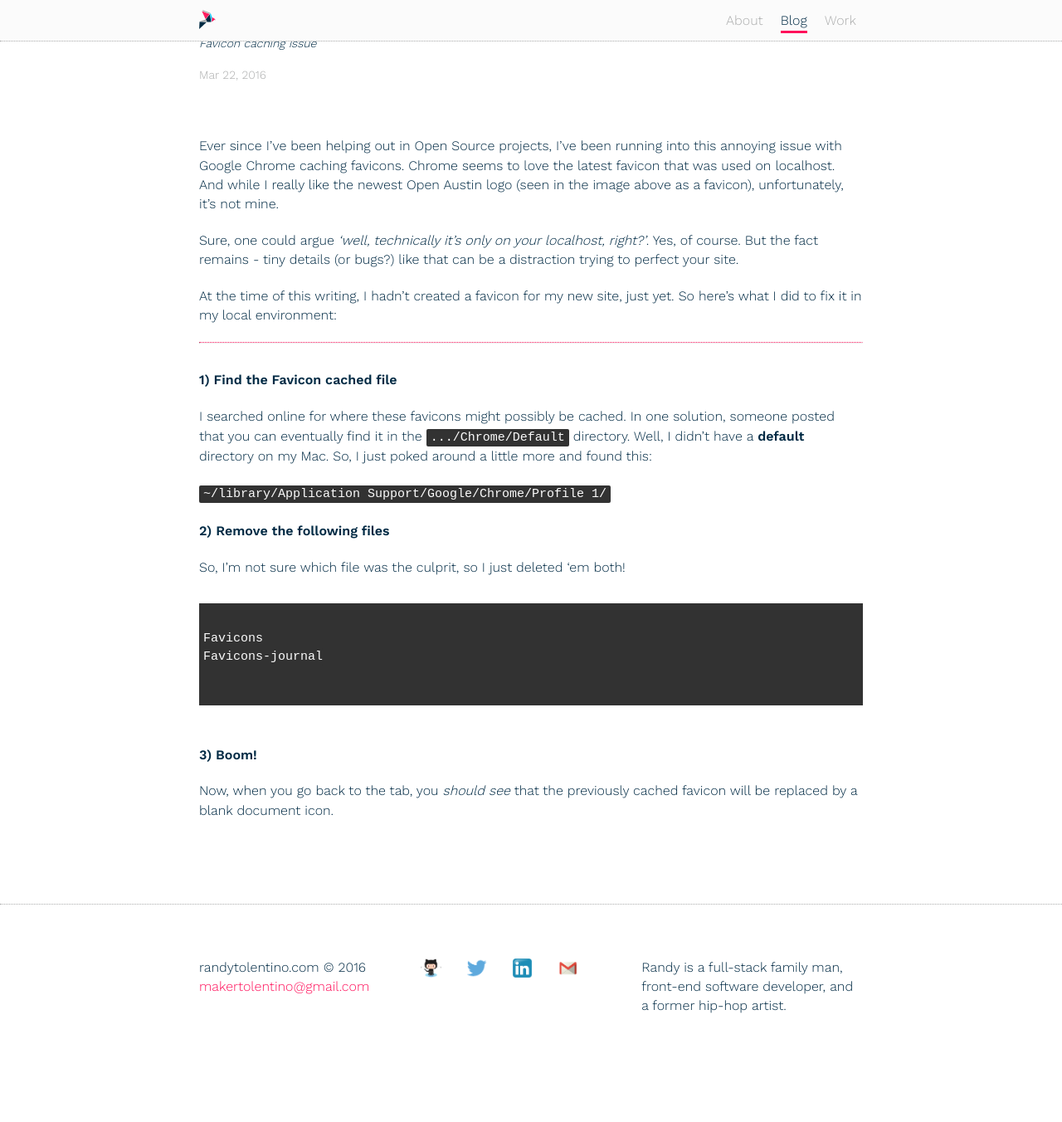
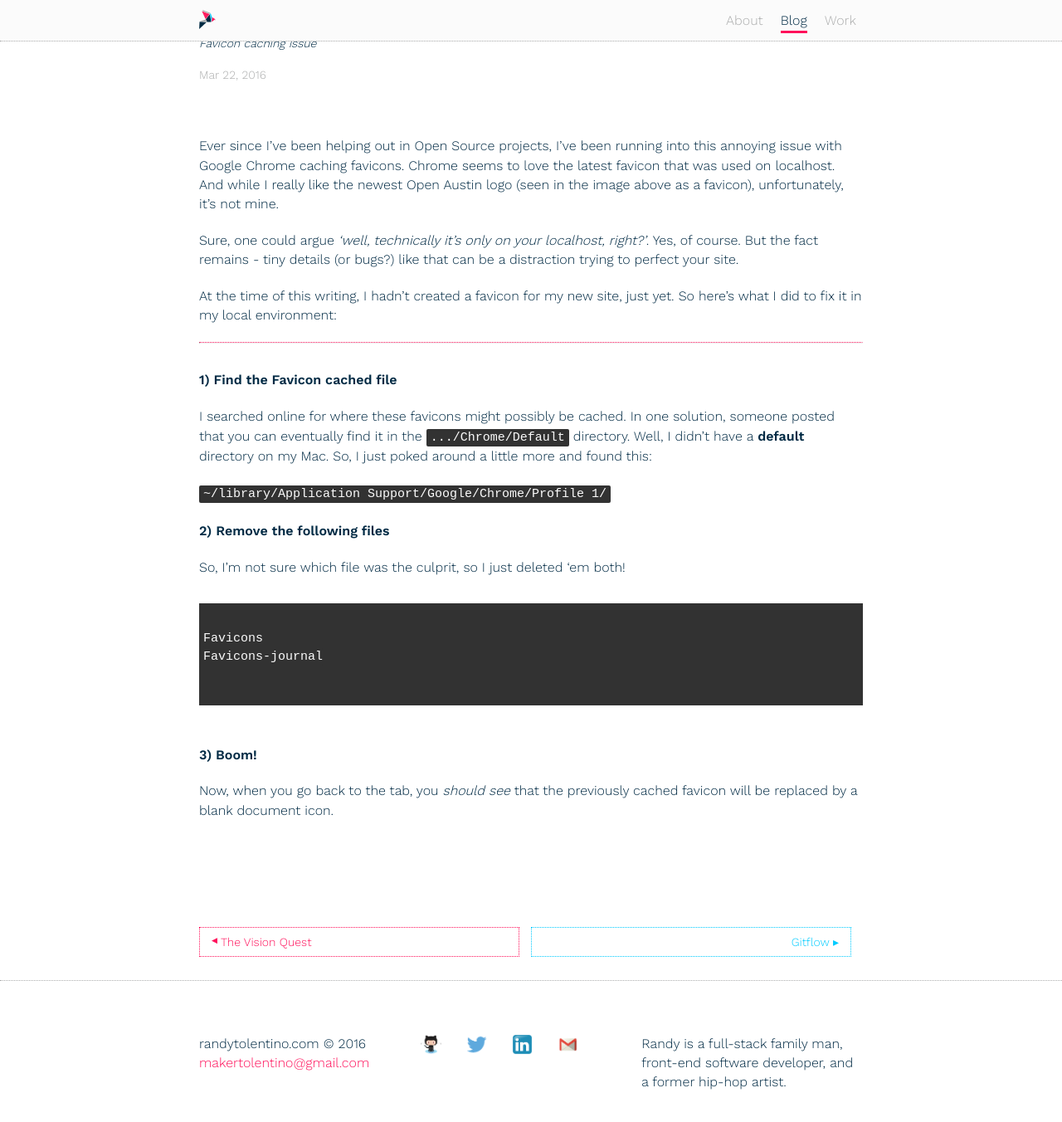
Before and after one commit to techtolentino/techtolentino.github.io, a Jekyll site: the page built from _posts/2016-03-22-cached-favicons.md, in a window 1280 px wide and 1400 px high, scrolled down 351 px. Shown: the top 1352 px of the window at 83% size. Built offline with Jekyll 4.4.1, drawn with Linux system fonts in a browser that asks for light colours; before the commit the page ends 1659 px from its top, so only the background shows below that.

Commit message:
adding page navigation to each post

```diff
--- /dev/null
+++ b/_includes/page-navigation.html
@@ -0,0 +1,13 @@
+<div class="page-navigation">
+	<div class="wrapper">
+		<div class="button-set">
+			{% if page.previous.url %}
+				<a class="button-half" href="{{site.url}}/{{page.previous.url}}"><span class="flipped">&#9656; </span> {{page.previous.title}}</a>
+			{% endif %}
+
+			{% if page.next.url %}
+				<a class="button-half" href="{{site.url}}/{{page.next.url}}">{{page.next.title}} &#9656;</a>
+			{% endif %}
+		</div>
+	</div>
+</div>
--- a/_layouts/post.html
+++ b/_layouts/post.html
@@ -20,3 +20,5 @@ layout: default
 		</div>
 	</div>
 </article>
+
+{% include page-navigation.html %}
--- a/_sass/_button.scss
+++ b/_sass/_button.scss
@@ -1,4 +1,4 @@
-.button {
+@mixin button {
     background: transparent;
     border: 1px dotted $magenta;
     color: #FF115B;
@@ -11,6 +11,10 @@
     	border: 1px dotted $blue;
     	color: $blue;
     }
+}
+
+.button {
+    @include button;
 
 	&:hover {
 		color: $blue;
@@ -27,4 +31,18 @@
 			padding: 0;
 		}
 	}
+
+	&-set {
+		display: flex;
+		justify-content: space-around;
+	}
+
+	&-half {
+    	@include button;
+		flex: 0 0 50%;
+		flex-shrink: inherit;
+		&:nth-child(2) {
+			text-align: right;
+		}
+	}
 }
```
